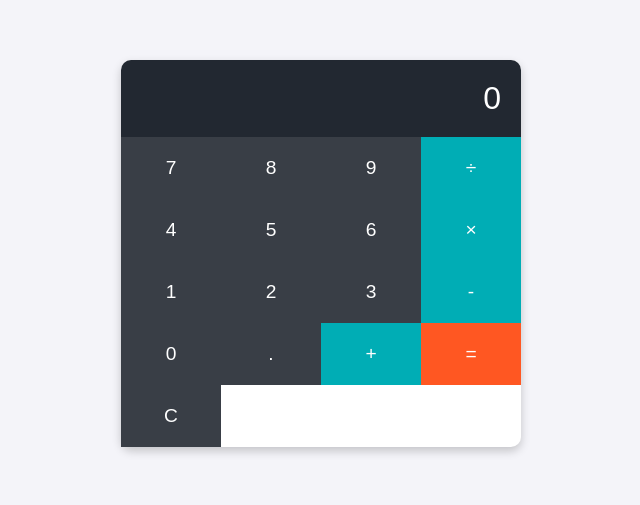
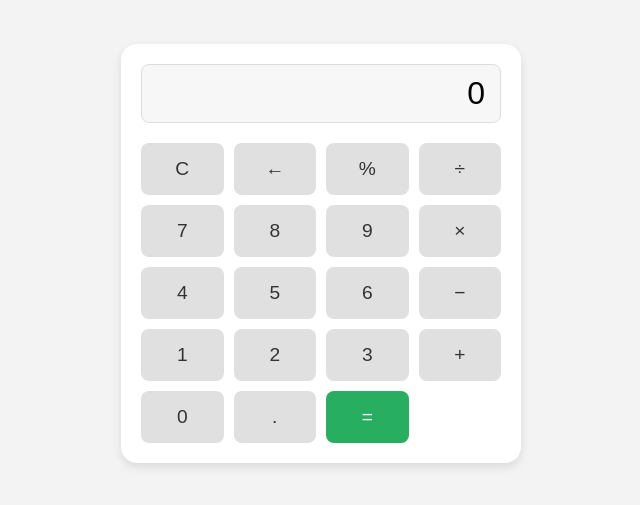
Before and after one commit to odl-user-1751277/CAPSTONE-PROJECT, a plain HTML site: page index.html in a window 1280 px wide. Shown: the part 147-652 px from the top of the page, without its empty margins (319-959 px from the left). Drawn offline with Linux system fonts and the light colour scheme.

Commit message:
Auto-deploy: Updated web app - 2025-06-10 01:17:56

```diff
--- a/index.html
+++ b/index.html
@@ -3,144 +3,128 @@
 <head>
     <meta charset="UTF-8">
     <meta name="viewport" content="width=device-width, initial-scale=1.0">
-    <title>Responsive Calculator</title>
+    <title>Calculator App</title>
     <style>
         * {
             margin: 0;
             padding: 0;
             box-sizing: border-box;
         }
-
         body {
             font-family: Arial, sans-serif;
-            background-color: #f4f4f9;
             display: flex;
             justify-content: center;
             align-items: center;
-            height: 100vh;
+            min-height: 100vh;
+            background-color: #f3f3f3;
+            padding: 20px;
         }
-
         .calculator {
-            background-color: #ffffff;
-            border-radius: 10px;
             width: 100%;
             max-width: 400px;
-            box-shadow: 0 4px 10px rgba(0, 0, 0, 0.2);
+            background-color: #ffffff;
+            padding: 20px;
+            border-radius: 16px;
+            box-shadow: 0 4px 10px rgba(0, 0, 0, 0.1);
         }
-
         .display {
+            width: 100%;
+            background-color: #f7f7f7;
             font-size: 2rem;
-            padding: 20px;
             text-align: right;
-            background-color: #222831;
-            color: #ffffff;
-            border-top-left-radius: 10px;
-            border-top-right-radius: 10px;
-            overflow-x: auto;
+            margin-bottom: 20px;
+            padding: 10px 15px;
+            border-radius: 8px;
+            border: 1px solid #ddd;
         }
-
         .buttons {
             display: grid;
             grid-template-columns: repeat(4, 1fr);
+            gap: 10px;
         }
-
         button {
+            font-size: 1.2rem;
+            padding: 15px;
             border: none;
-            outline: none;
-            background-color: #393e46;
-            color: #ffffff;
-            font-size: 1.2rem;
-            padding: 20px;
+            border-radius: 8px;
             cursor: pointer;
-            transition: background-color 0.3s;
+            background-color: #e0e0e0;
+            color: #333;
         }
-
-        button:hover {
-            background-color: #222831;
-        }
-
-        button.operator {
-            background-color: #00adb5;
+        button.operation {
+            background-color: #f39c12;
             color: #ffffff;
         }
-
-        button.operator:hover {
-            background-color: #007f82;
+        button.equals {
+            background-color: #27ae60;
+            color: #ffffff;
         }
-
-        button.equal {
-            background-color: #ff5722;
-            color: #ffffff;
-            grid-column: 4 / -1;
+        button:active {
+            transform: scale(0.98);
         }
-
-        button.equal:hover {
-            background-color: #e64a19;
+        @media (max-width: 480px) {
+            .display {
+                font-size: 1.5rem;
+            }
+            button {
+                font-size: 1rem;
+                padding: 12px;
+            }
         }
     </style>
 </head>
 <body>
     <div class="calculator">
-        <div class="display" id="display">0</div>
+        <div id="display" class="display">0</div>
         <div class="buttons">
-            <button onclick="handleInput('7')">7</button>
-            <button onclick="handleInput('8')">8</button>
-            <button onclick="handleInput('9')">9</button>
-            <button class="operator" onclick="handleOperator('/')">÷</button>
-            <button onclick="handleInput('4')">4</button>
-            <button onclick="handleInput('5')">5</button>
-            <button onclick="handleInput('6')">6</button>
-            <button class="operator" onclick="handleOperator('*')">×</button>
-            <button onclick="handleInput('1')">1</button>
-            <button onclick="handleInput('2')">2</button>
-            <button onclick="handleInput('3')">3</button>
-            <button class="operator" onclick="handleOperator('-')">-</button>
-            <button onclick="handleInput('0')">0</button>
-            <button onclick="handleInput('.')">.</button>
-            <button class="operator" onclick="handleOperator('+')">+</button>
-            <button class="equal" onclick="calculateResult()">=</button>
             <button onclick="clearDisplay()">C</button>
+            <button onclick="backspace()">←</button>
+            <button onclick="append('%')">%</button>
+            <button onclick="append('/')">÷</button>
+            <button onclick="append('7')">7</button>
+            <button onclick="append('8')">8</button>
+            <button onclick="append('9')">9</button>
+            <button onclick="append('*')">×</button>
+            <button onclick="append('4')">4</button>
+            <button onclick="append('5')">5</button>
+            <button onclick="append('6')">6</button>
+            <button onclick="append('-')">−</button>
+            <button onclick="append('1')">1</button>
+            <button onclick="append('2')">2</button>
+            <button onclick="append('3')">3</button>
+            <button onclick="append('+')">+</button>
+            <button onclick="append('0')">0</button>
+            <button onclick="append('.')">.</button>
+            <button class="equals" onclick="calculate()">=</button>
         </div>
     </div>
+
     <script>
-        let display = document.getElementById('display');
-        let expression = '';
+        const display = document.getElementById('display');
 
-        function handleInput(value) {
-            if (expression === '0') {
-                expression = value; // Replace leading 0
-            } else {
-                expression += value;
-            }
-            updateDisplay();
+        function clearDisplay() {
+            display.innerText = '0';
         }
 
-        function handleOperator(operator) {
-            const lastChar = expression[expression.length - 1];
-            if (!['+', '-', '*', '/'].includes(lastChar)) {
-                expression += operator;
-            }
-            updateDisplay();
+        function backspace() {
+            display.innerText = display.innerText.slice(0, -1) || '0';
         }
 
-        function clearDisplay() {
-            expression = '';
-            display.textContent = '0';
-        }
-
-        function calculateResult() {
-            try {
-                const result = eval(expression);
-                expression = result.toString();
-                updateDisplay();
-            } catch {
-                display.textContent = 'Error';
-                expression = '';
+        function append(value) {
+            if (display.innerText === '0' && value !== '.') {
+                display.innerText = value;
+            } else {
+                display.innerText += value;
             }
         }
 
-        function updateDisplay() {
-            display.textContent = expression || '0';
+        function calculate() {
+            try {
+                const result = eval(display.innerText.replace('×', '*').replace('÷', '/'));
+                display.innerText = Number.isFinite(result) ? result : 'Error';
+            } catch (error) {
+                display.innerText = 'Error';
+            }
         }
     </script>
 </body>
```
